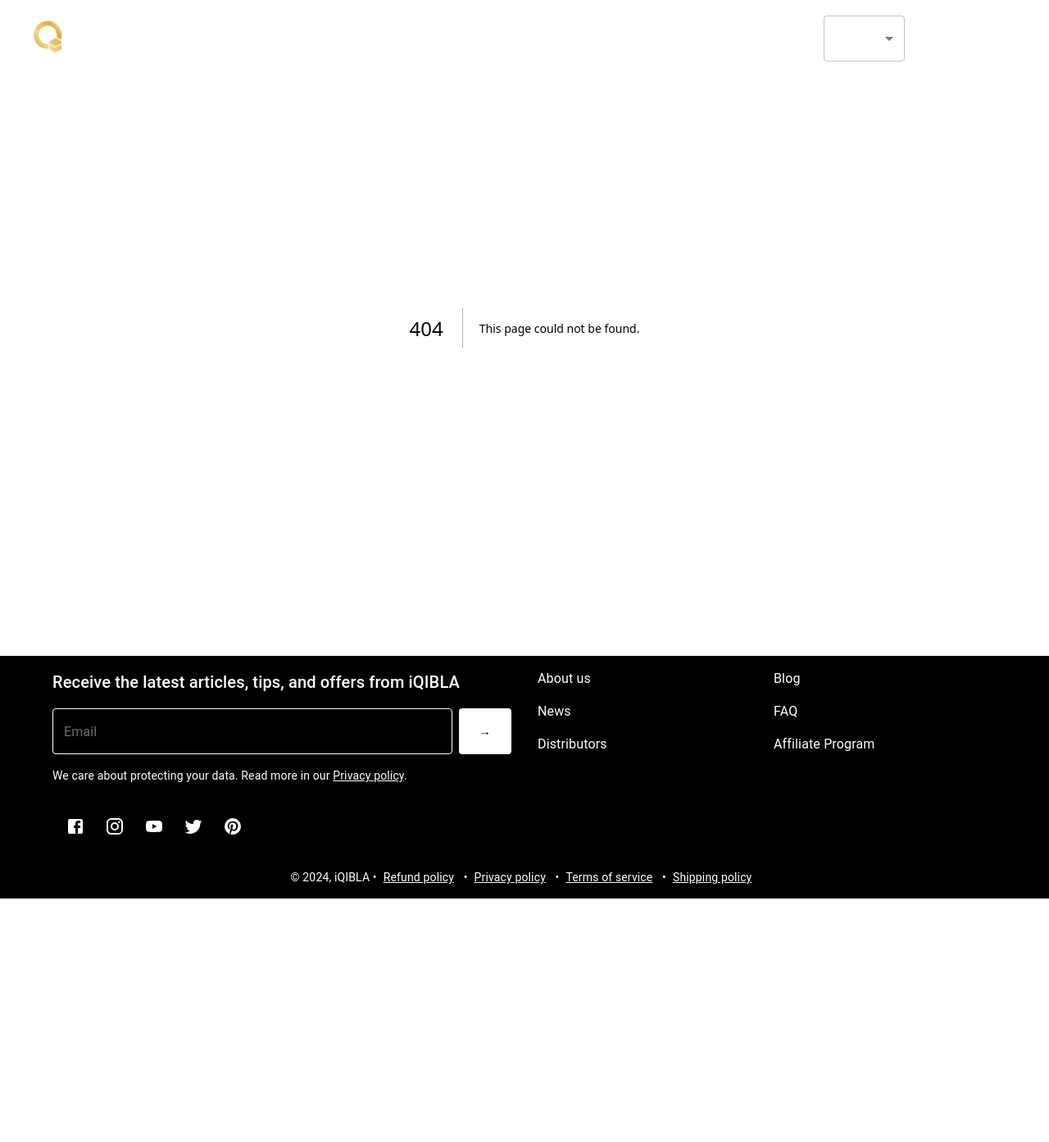
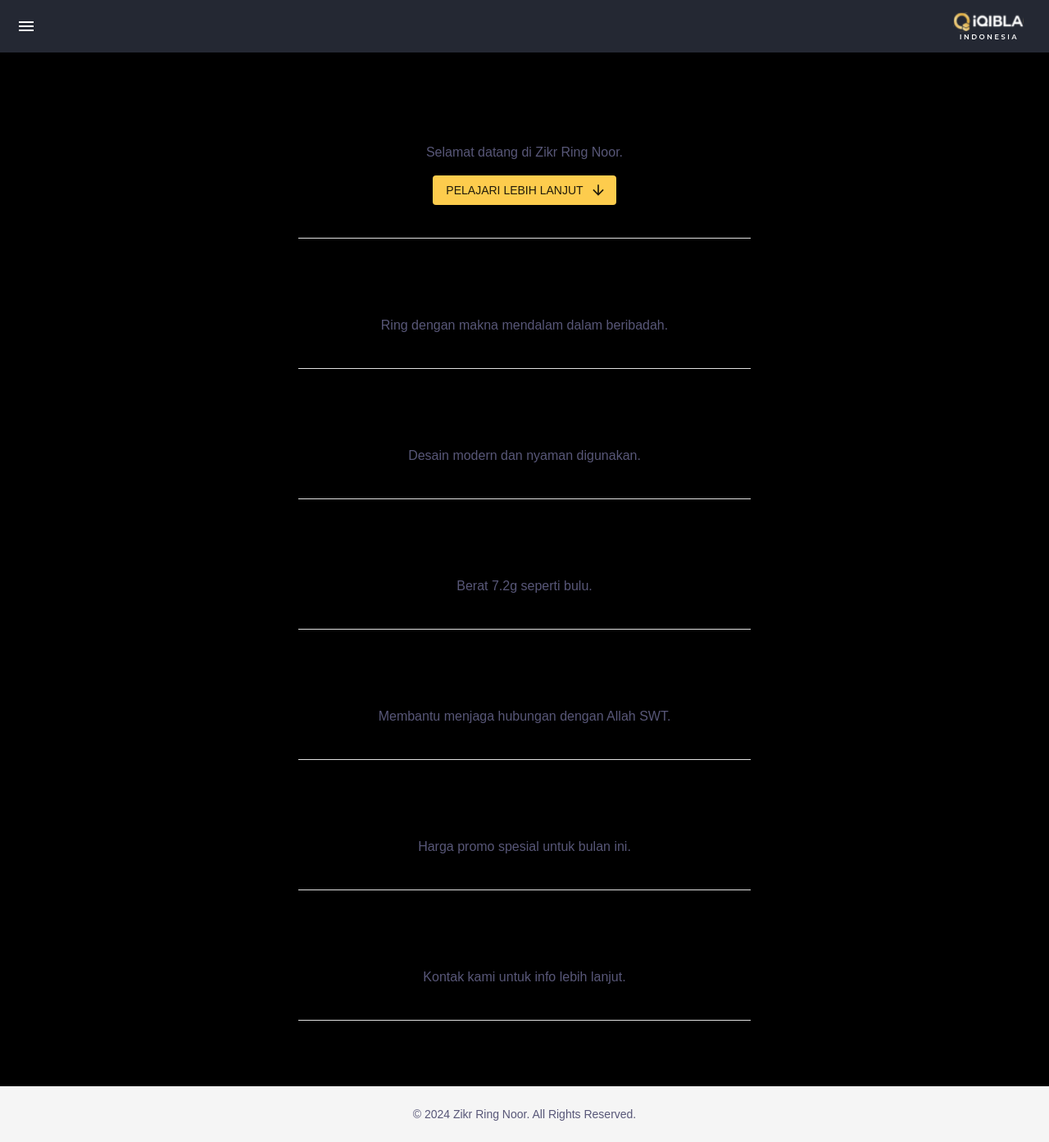
Before and after one commit to hanifbg/landing_v2, a Next.js app: page /instant in a window 1280 px wide. Before the commit this address had no page. Shown: the whole page at 82% size. Before the commit the page ends 1096 px from the top, so only its background shows below. Built offline with nearby package versions, Linux system fonts and the light colour scheme.

Commit message:
feat: Add section hero to homepage and update _app.js
This commit adds a new section called "hero" to the homepage. It also updates the _app.js file to include the necessary imports and components for the new section. This change improves the overall layout and design of the homepage.

```diff
--- a/pages/_app.jsx
+++ b/pages/_app.jsx
@@ -1,16 +1,15 @@
-// Import external CSS for libraries
+// _app.js
+
 import "slick-carousel/slick/slick.css";
 import "slick-carousel/slick/slick-theme.css";
-// Import global styles
 import "../styles/globals.css";
-// Import components
 import AppShell from "../components/layouts/AppShell/index";
 
-// Define the main App component
-export default function IqiblaApp({ Component, pageProps }) {
-  return (
-    <AppShell>
-      <Component {...pageProps} />
-    </AppShell>
-  );
+function IqiblaApp({ Component, pageProps }) {
+  // Use the page's layout if available, otherwise default to AppShell
+  const getLayout = Component.getLayout || ((page) => <AppShell>{page}</AppShell>);
+
+  return getLayout(<Component {...pageProps} />);
 }
+
+export default IqiblaApp;
--- /dev/null
+++ b/pages/instant/index.js
@@ -0,0 +1,192 @@
+import React from "react";
+import {
+  AppBar,
+  Toolbar,
+  Typography,
+  Container,
+  Box,
+  Button,
+  IconButton,
+  Drawer,
+  List,
+  ListItem,
+  ListItemButton,
+  ListItemText,
+} from "@mui/material";
+import { ThemeProvider, createTheme } from "@mui/material/styles";
+import ArrowDownwardIcon from "@mui/icons-material/ArrowDownward";
+import MenuIcon from "@mui/icons-material/Menu"; // Import the hamburger menu icon
+import Image from "next/image";
+
+const theme = createTheme({
+  palette: {
+    primary: {
+      main: "#FDCC4D", // Gold-like color to match the theme
+    },
+    text: {
+      primary: "#585778", // Muted gray text
+    },
+  },
+  typography: {
+    fontFamily: "Arial, sans-serif",
+  },
+});
+
+const sections = [
+  {
+    id: "home",
+    title: "Beranda",
+    content: "Selamat datang di Zikr Ring Noor.",
+  },
+  {
+    id: "about",
+    title: "Tentang Kami",
+    content: "Ring dengan makna mendalam dalam beribadah.",
+  },
+  {
+    id: "features",
+    title: "Fitur",
+    content: "Desain modern dan nyaman digunakan.",
+  },
+  { id: "lightweight", title: "Ringan", content: "Berat 7.2g seperti bulu." },
+  {
+    id: "benefits",
+    title: "Manfaat",
+    content: "Membantu menjaga hubungan dengan Allah SWT.",
+  },
+  {
+    id: "pricing",
+    title: "Harga",
+    content: "Harga promo spesial untuk bulan ini.",
+  },
+  {
+    id: "contact",
+    title: "Hubungi Kami",
+    content: "Kontak kami untuk info lebih lanjut.",
+  },
+];
+
+const App = () => {
+  const [drawerOpen, setDrawerOpen] = React.useState(false);
+
+  const toggleDrawer = (open) => () => {
+    setDrawerOpen(open);
+  };
+
+  const scrollToSection = (id) => {
+    const element = document.getElementById(id);
+    if (element) {
+      element.scrollIntoView({ behavior: "smooth" });
+      setDrawerOpen(false); // Close the drawer after navigating
+    }
+  };
+
+  return (
+    <ThemeProvider theme={theme}>
+      <AppBar
+        position="sticky"
+        sx={{
+          "&.MuiAppBar-root": {
+            background: "#242833",
+            boxShadow: "0px -1.94px 19px 0px rgba(16, 14, 62, 0.10)",
+          },
+        }}
+      >
+        <Toolbar>
+          <IconButton
+            edge="start"
+            color="inherit"
+            aria-label="menu"
+            onClick={toggleDrawer(true)}
+            sx={{ mr: 2, color: "#fff" }}
+          >
+            <MenuIcon />
+          </IconButton>
+
+          <IconButton
+            onClick={() => scrollToSection("contact")}
+            sx={{ p: 0, ml: "auto" }}
+          >
+            <Image
+              src="/assets/icon/logo-instant.svg"
+              alt="Logo Instant"
+              width={100}
+              height={50}
+            />
+          </IconButton>
+        </Toolbar>
+      </AppBar>
+
+      {/* Drawer for Navigation */}
+      <Drawer anchor="left" open={drawerOpen} onClose={toggleDrawer(false)}>
+        <Box
+          sx={{ width: 250, backgroundColor: "#242833", color: "#fff", height: "100%" }}
+          role="presentation"
+          onClick={toggleDrawer(false)}
+          onKeyDown={toggleDrawer(false)}
+        >
+          <List>
+            {sections.map((section) => (
+              <ListItem key={section.id} disablePadding>
+                <ListItemButton onClick={() => scrollToSection(section.id)}>
+                  <ListItemText primary={section.title} />
+                </ListItemButton>
+              </ListItem>
+            ))}
+          </List>
+        </Box>
+      </Drawer>
+
+      <Container maxWidth="sm" sx={{ mt: 2, mb: 10 }}>
+        {sections.map((section) => (
+          <Box
+            key={section.id}
+            id={section.id}
+            sx={{
+              py: 5,
+              borderBottom: "1px solid #E0E0E0",
+              textAlign: "center",
+            }}
+          >
+            <Typography variant="h4" gutterBottom>
+              {section.title}
+            </Typography>
+            <Typography variant="body1" color="text.primary">
+              {section.content}
+            </Typography>
+            {section.id === "home" && (
+              <Button
+                variant="contained"
+                color="primary"
+                sx={{ mt: 2 }}
+                endIcon={<ArrowDownwardIcon />}
+                onClick={() => scrollToSection("about")}
+              >
+                Pelajari Lebih Lanjut
+              </Button>
+            )}
+          </Box>
+        ))}
+      </Container>
+
+      <Box
+        component="footer"
+        sx={{
+          py: 3,
+          px: 2,
+          mt: "auto",
+          backgroundColor: "#f5f5f5",
+          textAlign: "center",
+        }}
+      >
+        <Typography variant="body2" color="text.primary">
+          © 2024 Zikr Ring Noor. All Rights Reserved.
+        </Typography>
+      </Box>
+    </ThemeProvider>
+  );
+};
+
+App.getLayout = (page) => page;
+
+export default App;
```
Also changed, not shown: assets/icon/logo-instant.svg (added), public/assets/icon/logo-instant.svg (added).
